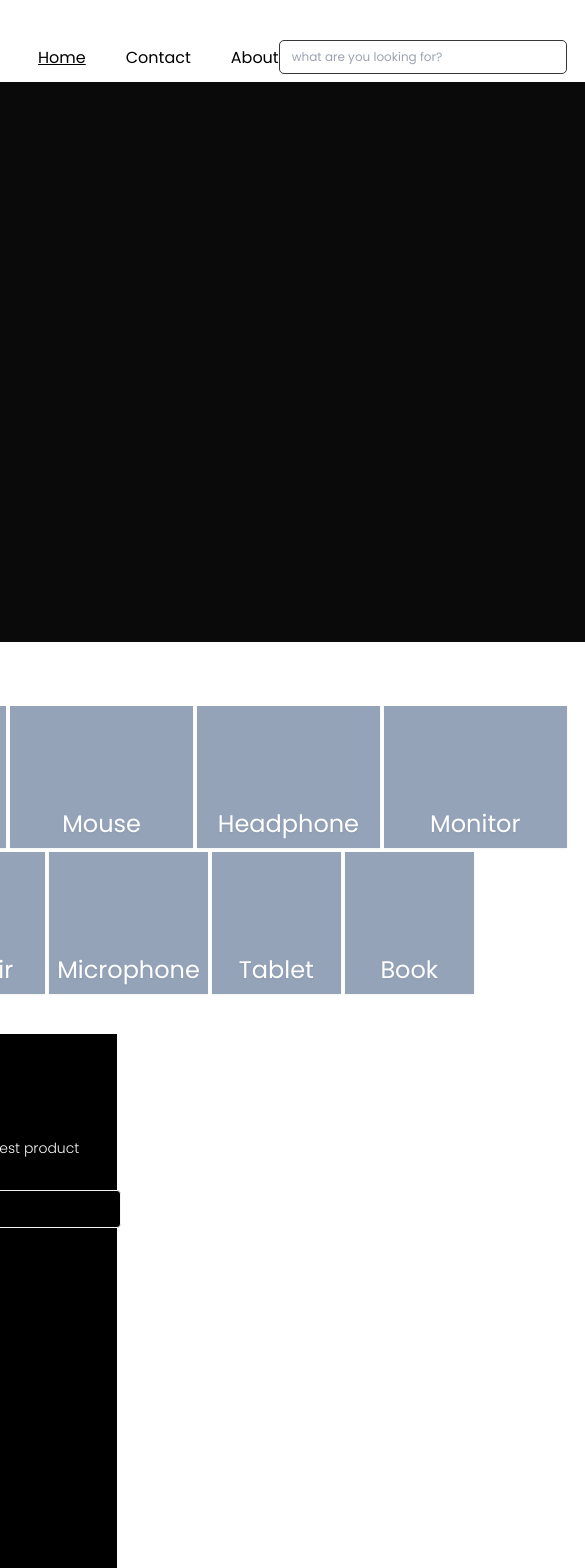
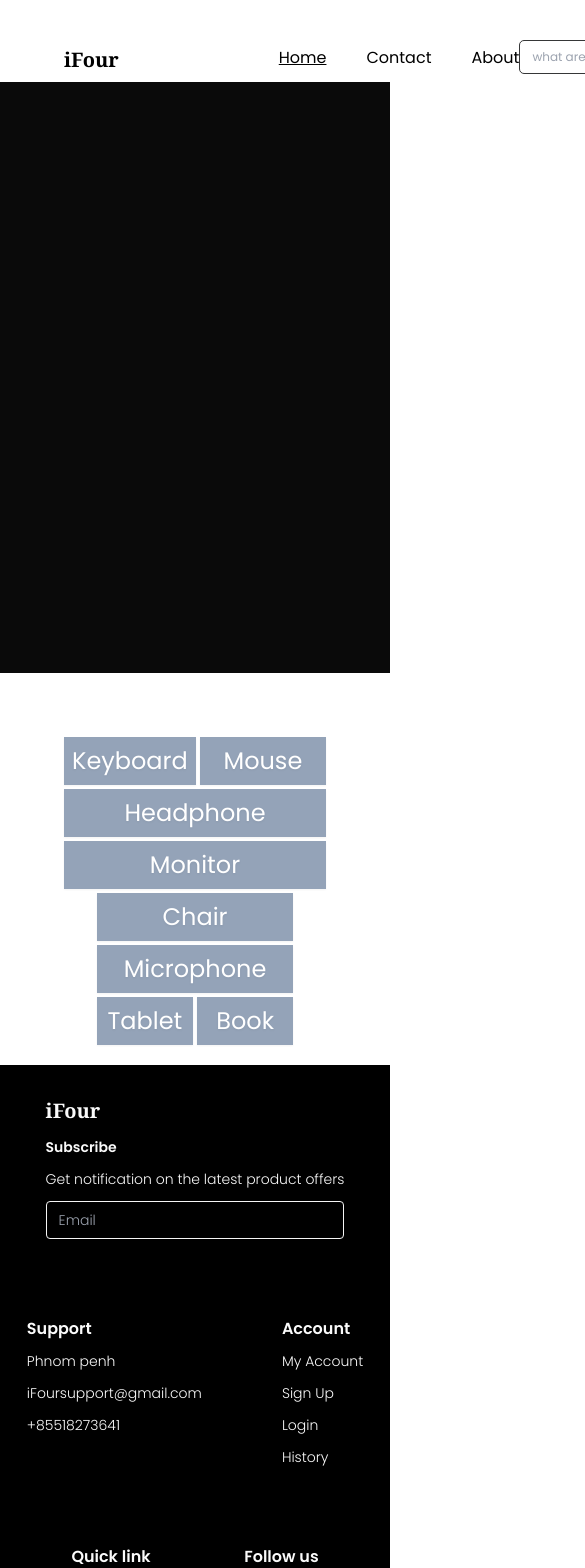
Before and after one commit to KangEangchheang/Ecomerce-Store-, a React (Vite) app in the folder frontend/: page / in a window 390 px wide. Shown: the top 1568 px of the page, 585 px wide, since content can reach past the window. Built offline with nearby package versions, Linux system fonts and the light colour scheme.

Commit message:
fix responsive

```diff
--- a/frontend/src/App.jsx
+++ b/frontend/src/App.jsx
@@ -6,14 +6,18 @@ import Footer from "./components/Footer";
 
 function App() {
   return (
+    <>
+      <div className='m-auto flex flex-col max-w-screen-2xl grow'>
         <Router>
             <Navbar></Navbar>
             <Routes>
               <Route path='/' exact Component={Home}/>
               <Route path='/contact' Component={''}/>
             </Routes>
+        </Router>
+      </div>
       <Footer></Footer>
-    </Router>
+    </>
   )
 }
 
--- a/frontend/src/components/Category.jsx
+++ b/frontend/src/components/Category.jsx
@@ -1,31 +1,31 @@
 function Category() {
     return (
-        <div className="flex items-center flex-col gap-1 h-72 mx-24 text-2xl text-primary">
+        <div className="flex items-center flex-col gap-1 h-72 text-2xl text-primary w-full px-16">
             <div className="w-full flex flex-wrap gap-1 grow">
-                <div className="flex grow bg-slate-400 basis-10 justify-center items-end p-2 shadow-sm inset-1">
+                <div className="flex grow bg-slate-400 basis-1 justify-center items-end p-2 shadow-sm inset-1">
                     <p className="drop-shadow-sm">Keyboard</p>
                 </div>
-                <div className="flex grow bg-slate-400 basis-10 justify-center items-end p-2 shadow-sm inset-1">
+                <div className="flex grow bg-slate-400 basis-1 justify-center items-end p-2 shadow-sm inset-1">
                     <p className="drop-shadow-sm">Mouse</p>
                 </div>
-                <div className="flex grow bg-slate-400 basis-10 justify-center items-end p-2 shadow-sm inset-1">
+                <div className="flex grow bg-slate-400 basis-1 justify-center items-end p-2 shadow-sm inset-1">
                     <p className="drop-shadow-sm">Headphone</p>
                 </div>
-                <div className="flex grow bg-slate-400 basis-10 justify-center items-end p-2 shadow-sm inset-1">
+                <div className="flex grow bg-slate-400 basis-1 justify-center items-end p-2 shadow-sm inset-1">
                     <p className="drop-shadow-sm">Monitor</p>
                 </div>
             </div>
             <div className="w-3/4 flex flex-wrap gap-1 grow">
-                <div className="flex grow basis-10 bg-slate-400 justify-center items-end p-2 shadow-sm inset-1">
+                <div className="flex grow basis-1 bg-slate-400 justify-center items-end p-2 shadow-sm inset-1">
                     <p className="drop-shadow-sm">Chair</p>
                 </div>
-                <div className="flex grow bg-slate-400 basis-10 justify-center items-end p-2 shadow-sm inset-1">
+                <div className="flex grow bg-slate-400 basis-1 justify-center items-end p-2 shadow-sm inset-1">
                     <p className="drop-shadow-sm">Microphone</p>
                 </div>
-                <div className="flex grow bg-slate-400 basis-10 justify-center items-end p-2 shadow-sm inset-1">
+                <div className="flex grow bg-slate-400 basis-1 justify-center items-end p-2 shadow-sm inset-1">
                     <p className="drop-shadow-sm">Tablet</p>
                 </div>
-                <div className="flex grow bg-slate-400 basis-10 justify-center items-end p-2 shadow-sm inset-1">
+                <div className="flex grow bg-slate-400 basis-1 justify-center items-end p-2 shadow-sm inset-1">
                     <p className="drop-shadow-sm">Book</p>
                 </div>
             </div>
--- a/frontend/src/components/Footer.jsx
+++ b/frontend/src/components/Footer.jsx
@@ -1,6 +1,6 @@
 function Footer() {
     return (
-        <div className="bg-text2 w-[100vw] px-24 py-8 text-text text-sm flex gap-20 font-light flex-wrap mt-10">
+        <div className="bg-text2 w-full py-8 text-text text-sm flex justify-center gap-20 font-light flex-wrap mt-10">
             <div className="flex flex-col gap-3">
                 <h1 className="text-xl font-semibold font-serif">iFour</h1>
                 <div className="font-semibold">Subscribe</div>
--- a/frontend/src/components/Navbar.jsx
+++ b/frontend/src/components/Navbar.jsx
@@ -4,7 +4,7 @@ import { Link, useLocation } from "react-router-dom"
 export default function Navbar(){
     const location = useLocation(); //get the param of current url locaiton
     return(
-        <nav className="flex justify-between mt-10 items-end mx-24">
+        <nav className="flex justify-between mt-10 items-end px-16">
             <div className="flex gap-40">
                 <h1 className="text-xl font-semibold font-serif">iFour</h1>
                 <div className="flex gap-10">
--- a/frontend/src/index.css
+++ b/frontend/src/index.css
@@ -17,8 +17,9 @@
   scroll-behavior: smooth;
 }
 body{
-  margin: 0 auto;
+  margin:0;
   padding:0;
   display:flex;
-  justify-content: center;
+  flex-direction: column;
+  min-height: 100vh;
 }
--- a/frontend/src/views/Home.jsx
+++ b/frontend/src/views/Home.jsx
@@ -5,11 +5,16 @@ import Card from "../components/small/card";
 export default function Home(){
 
     return(
-        <div className="flex flex-col gap-16 mt-2">
-            {/* Header Banner Section */}
-            <div className="w-full bg-[#0A0A0A] h-[35rem]"></div>
-            <Category></Category>
-            {/* <Card bg={'red'}></Card> */}
-        </div>
+        <>
+            <div className="mt-2 h-[70vh]">
+                <div className="bg-[#0A0A0A] w-screen h-[70vh] absolute left-0"></div>
+            </div>
+            <div className="flex flex-col gap-16 mt-16">
+                {/* Header Banner Section */}
+                <Category></Category>
+                {/* <Card bg={'red'}></Card> */}
+            </div>
+        </>
+
     )
 }
```
Lines whose indentation alone changed are shown as unchanged.
